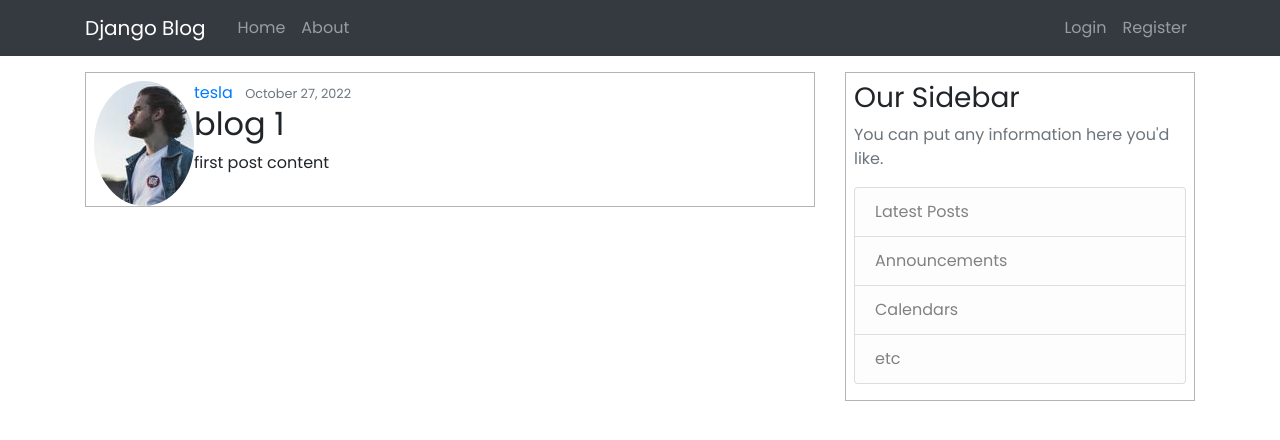
After one commit to mr-teslaa/BlogSite-DJANGO, a Django app: page /post/1 in a window 1280 px wide. The commit adds this page. Shown: the top 440 px of the page. Run offline with Django 4.2, Linux system fonts and the light colour scheme; data comes from the database, SQL or seed files in the repository; both versions use the stored data as it was after the commit; some libraries are stand-ins or nearby versions.

Commit message:
finish - create delete update post

```diff
--- a/django_blog/blog/models.py
+++ b/django_blog/blog/models.py
@@ -1,6 +1,7 @@
 from django.db import models
 from django.utils import timezone
 from django.contrib.auth.models import User
+from django.urls import reverse
 
 class Post(models.Model):
     title = models.CharField(max_length=100)
@@ -12,3 +13,6 @@ class Post(models.Model):
 
     def __str__(self):
         return self.title
+
+    def get_absolute_url(self):
+        return reverse('post-detail', kwargs={'pk': self.pk})
--- a/django_blog/blog/static/blog/main.css
+++ b/django_blog/blog/static/blog/main.css
@@ -1,3 +1,15 @@
 body {
     font-family: 'Poppins', sans-serif;
 }
+
+.img-thumbnail {
+    width: 80px;
+    height: 80px;
+}
+
+.content-section {
+    margin-bottom: 0.5rem;
+    padding: 0.5rem 0.5rem 0 0.5rem;
+    border: 1px solid rgba(0, 0, 0, 0.295);
+
+}
--- a/django_blog/blog/templates/blog/base.html
+++ b/django_blog/blog/templates/blog/base.html
@@ -36,6 +36,7 @@
                         <!-- Navbar Right Side -->
                         <div class="navbar-nav">
                             {% if user.is_authenticated %}
+                            <a class="nav-item nav-link" href="{% url 'post-create' %}">New Post</a>
                             <a class="nav-item nav-link" href="{% url 'profile' %}">Profile</a>
                             <a class="nav-item btn btn-danger ms-auto" href="{% url 'logout' %}">Logout</a>
                             {% else %}
--- a/django_blog/blog/templates/blog/home.html
+++ b/django_blog/blog/templates/blog/home.html
@@ -7,6 +7,7 @@
 
 {% for post in posts %}
 <article class="media content-section">
+    <img class="rounded-circle article-img img-thumbnail mr-4" src="{{ post.author.profile.image.url }}">
     <div class="media-body">
         <div class="article-metadata">
             <a href="#" class="mr-2">{{ post.author }}</a>
@@ -15,7 +16,7 @@
 
         <div>
             <h2>
-                <a href="#" class="article-title">{{ post.title }}</a>
+                <a href="{% url 'post-detail' post.id %}" class="article-title">{{ post.title }}</a>
             </h2>
             <p class="article-content">{{ post.content }}</p>
         </div>
--- /dev/null
+++ b/django_blog/blog/templates/blog/post_detail.html
@@ -0,0 +1,25 @@
+{% extends "blog/base.html" %}
+
+{% block content %}
+<article class="media content-section">
+    <img class="rounded-circle article-img" src="{{ object.author.profile.image.url }}">
+    <div class="media-body">
+        <div class="article-metadata">
+            <a class="mr-2" href="#">{{ object.author }}</a>
+            <small class="text-muted">{{ object.date_posted|date:"F d, Y" }}</small>
+            {% if object.author == user %}
+            <div>
+                <a class="btn btn-secondary btn-sm mt-1 mb-1" href="{% url 'post-update' object.id %}">
+                    Update
+                </a>
+                <a class="btn btn-danger btn-sm mt-1 mb-1" href="{% url 'post-delete' object.id %}">
+                    Delete
+                </a>
+            </div>
+            {% endif %}
+        </div>
+        <h2 class="article-title">{{ object.title }}</h2>
+        <p class="article-content">{{ object.content }}</p>
+    </div>
+</article>
+{% endblock content %}
--- a/django_blog/blog/urls.py
+++ b/django_blog/blog/urls.py
@@ -1,7 +1,16 @@
 from django.urls import path
+from .views import PostListView
+from .views import PostDetailView
+from .views import PostCreateView
+from .views import PostUpdateView
+from .views import PostDeleteView
 from . import views
 
 urlpatterns = [
-    path('', views.home, name='blog-home'),
+    path('', PostListView.as_view(), name='blog-home'),
+    path('post/<int:pk>', PostDetailView.as_view(), name='post-detail'),
+    path('post/<int:pk>/update', PostUpdateView.as_view(), name='post-update'),
+    path('post/<int:pk>/delete', PostDeleteView.as_view(), name='post-delete'),
+    path('post/new/', PostCreateView.as_view(), name='post-create'),
     path('about/', views.about, name='blog-about'),
 ]
--- a/django_blog/blog/views.py
+++ b/django_blog/blog/views.py
@@ -1,4 +1,12 @@
+from gc import get_objects
 from django.shortcuts import render
+from django.contrib.auth.mixins import LoginRequiredMixin
+from django.contrib.auth.mixins import UserPassesTestMixin
+from django.views.generic import ListView
+from django.views.generic import DetailView
+from django.views.generic import CreateView
+from django.views.generic import UpdateView
+from django.views.generic import DeleteView
 from .models import Post
 
 
@@ -8,5 +16,61 @@ def home(request):
     }
     return render(request, 'blog/home.html', context)
 
+# remember it is class not def
+class PostListView(ListView):
+    model = Post
+    template_name = 'blog/home.html'    # <app>/<model>_<viewtype>.html
+    context_object_name = 'posts'
+    ordering = ['-date_posted']
+
+
+# remember it is class not def
+class PostDetailView(DetailView):
+    model = Post
+    # in this case we don't need to specify any template
+    # it will automatically find a template following 👇 this method
+    # <app>/<model>_<viewtype>.html
+    # in this case <app> in blog and <model> is post and <viewtype> is detail
+    # so the template name will be blog/post_detail.html
+
+
+# remember it is class not def
+class PostCreateView(LoginRequiredMixin, CreateView):
+    model = Post
+    fields = ['title', 'content']
+
+    def form_valid(self, form):
+        form.instance.author = self.request.user
+        return super().form_valid(form)
+
+
+# remember it is class not def
+class PostUpdateView(LoginRequiredMixin, UserPassesTestMixin, UpdateView):
+    model = Post
+    fields = ['title', 'content']
+
+    def form_valid(self, form):
+        form.instance.author = self.request.user
+        return super().form_valid(form)
+
+    def test_func(self):
+        post = self.get_object()
+        if self.request.user == post.author:
+            return True
+        return False
+
+
+# remember it is class not def
+class PostDeleteView(LoginRequiredMixin, UserPassesTestMixin, DeleteView):
+    model = Post
+    success_url = "/"
+
+    def test_func(self):
+        post = self.get_object()
+        if self.request.user == post.author:
+            return True
+        return False
+
+
 def about(request):
     return render(request, 'blog/about.html', { 'title': 'About' })
--- a/django_blog/users/models.py
+++ b/django_blog/users/models.py
@@ -1,7 +1,6 @@
-from distutils.command.upload import upload
-from email.policy import default
 from django.db import models
 from django.contrib.auth.models import User
+from PIL import Image
 
 class Profile(models.Model):
     user = models.OneToOneField(User, on_delete=models.CASCADE)
@@ -9,3 +8,11 @@ class Profile(models.Model):
 
     def __str__(self):
         return f'{self.user.username} Profile'
+
+    def save(self):
+        super().save()
+        img = Image.open(self.image.path)
+        if img.height > 300 or img.width > 300:
+            output_size = (300, 300)
+            img.thumbnail(output_size)
+            img.save(self.image.path)
```
Also changed, not shown: django_blog/blog/templates/blog/post_confirm_delete.html (added, +17 -0 lines), django_blog/blog/templates/blog/post_form.html (added, +18 -0 lines), django_blog/users/forms.py (+16 -0 lines), django_blog/users/templates/users/profile.html (+13 -1 lines), django_blog/users/views.py (+34 -1 lines), django_blog/db.sqlite3, django_blog/media/default.jpg, django_blog/media/profile_pics/1aefdfbafcfaa0a8.png (added), django_blog/media/profile_pics/a894570fed528a1a_uTwehQ5.jpg (added), django_blog/media/profile_pics/hossain-foysal.jpg (added), django_blog/media/profile_pics/hossain-foysal_JMjjg5j.jpg (added).
